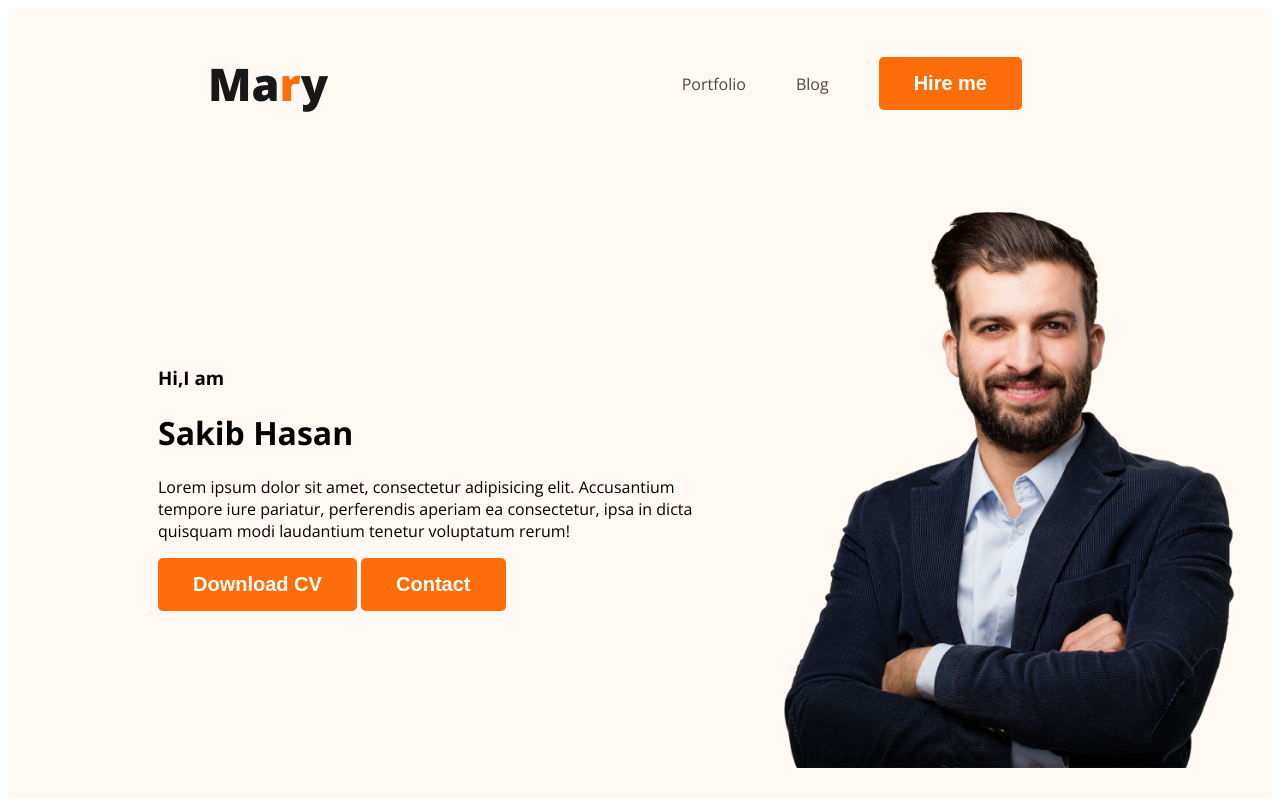
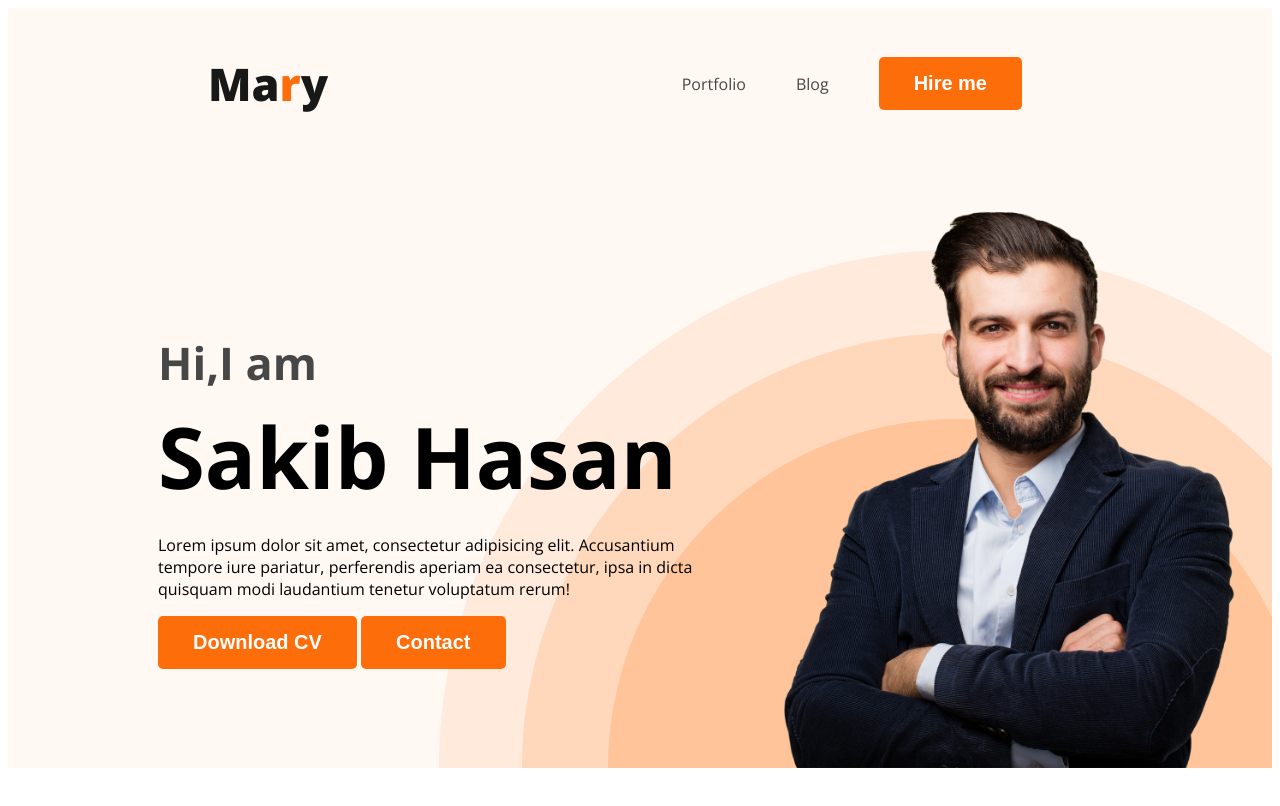
Before and after one commit to sakibhasansufi/webdeveloper-portfolio, a plain HTML site: page index.html in a window 1280 px wide. Drawn offline with nearby package versions, Linux system fonts and the light colour scheme.

Commit message:
neww css

```diff
--- a/index.html
+++ b/index.html
@@ -8,7 +8,7 @@
     <link rel="preconnect" href="https://fonts.googleapis.com">
     <link rel="preconnect" href="https://fonts.gstatic.com" crossorigin>
     <link href="https://fonts.googleapis.com/css2?family=Open+Sans:wght@400;700;800&display=swap" rel="stylesheet">
-    <link rel="stylesheet" href="/styles/style.css">
+    <link rel="stylesheet" href="style.css">
 </head>
 
 <body>
--- a/styles/style.css
+++ b/style.css
@@ -53,11 +53,14 @@ nav a {
 /* Header related style */
 .header {
     background-color: #fff8f3;
+    background-image: url('../images/header_bg.png');
+    background-repeat: no-repeat;
+    background-position: bottom right;
 }
 
 /* banner related style */
 .banner {
-    padding: 30px 30px 30px 150px;
+    padding: 30px 30px 0px 150px;
     display: flex;
     align-items: center;
 }
@@ -66,3 +69,16 @@ nav a {
     width: 500px;
 
 }
+/* Increase : Hi. I am */
+.banner-greeting{
+font-size: 45px;
+color: #474747;
+margin-bottom: 0;
+}
+.banner-title{
+    font-size: 85px;
+    font-weight: 700;
+    margin-top: 5px;
+    margin-bottom: 20px;
+
+}
--- /dev/null
+++ b/styles/ds.css
@@ -0,0 +1,84 @@
+/* Common shared style */
+body {
+    font-family: 'Lato', sans-serif;
+    font-family: 'Open Sans', sans-serif;
+}
+
+.text-primary {
+    color: #FD6E0A;
+}
+
+/* for button */
+.btn-primary {
+    border-radius: 5px;
+    background: #FD6E0A;
+    border: 0;
+    color: white;
+    font-size: 20px;
+    font-weight: 700;
+    padding: 15px 35px;
+}
+
+/* nav related styles
+ display: flex dile sob ek line e ase*/
+nav {
+    display: flex;
+    justify-content: space-between;
+    align-items:center;
+    margin: 0 200px;
+}
+
+.nav-title {
+    color: #181818;
+    font-size: 45px;
+    font-weight: 800;
+}
+
+/* sob text same line e anar jonno */
+nav>ul {
+    display: flex;
+    align-items: center;
+}
+
+nav li {
+    list-style: none;
+    margin-right: 50px;
+}
+/*  text decoration diye anchor tag er underline lekha off kore */
+nav a {
+    text-decoration: none;
+    color: #474747;
+}
+
+/* Header related style */
+.header {
+    background-color: #fff8f3;
+    background-image: url('../images/header_bg.png');
+    background-repeat: no-repeat;
+    background-position: bottom right;
+}
+
+/* banner related style */
+.banner {
+    padding: 30px 30px 0px 150px;
+    display: flex;
+    align-items: center;
+}
+
+ .banner  .profile-pic {
+    width: 500px;
+
+}
+/* Increase : Hi. I am */
+.banner-greeting{
+font-size: 45px;
+color: #474747;
+margin-bottom: 0;
+}
+.banner-title{
+    font-size: 85px;
+    font-weight: 700;
+    margin-top: 5px;
+    margin-bottom: 20px;
+
+}
```
